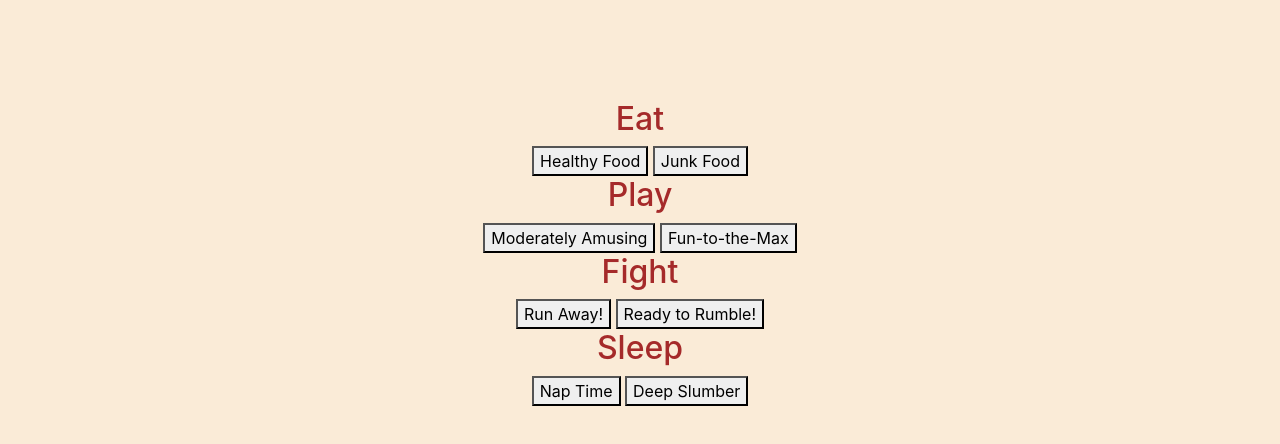
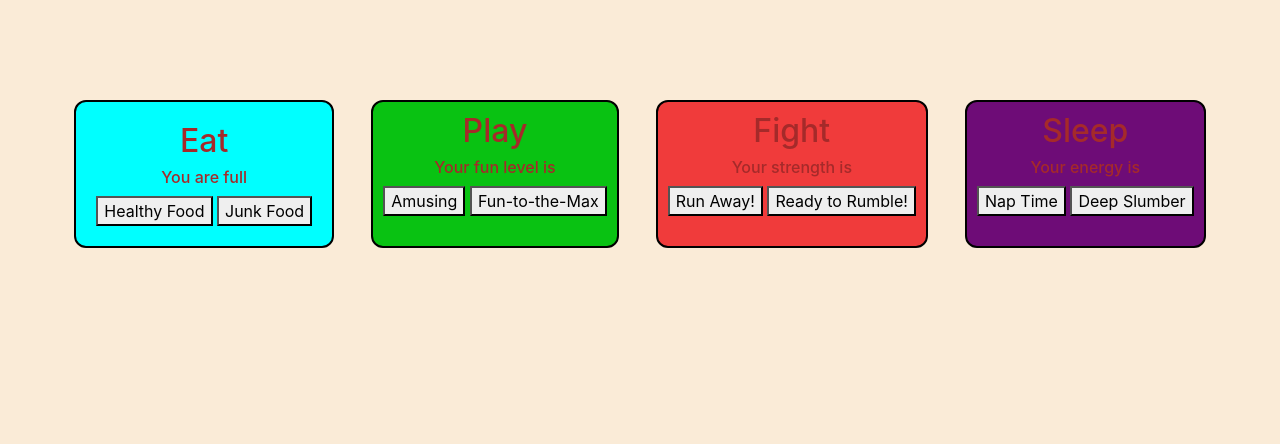
Before and after one commit to wmmcinturff/Tamagotchi, a website built with webpack: page src/index.html in a window 1280 px wide. Built offline with nearby package versions, Linux system fonts and the light colour scheme.

Commit message:
modularizing quads

```diff
--- /dev/null
+++ b/src/javascripts/components/eat.js
@@ -0,0 +1,13 @@
+const eatQuad = () => {
+  const domString = `<div id= 'eatContainer'>
+            <h2 id='eatName'>Eat</h2>
+            <div id='eatScore'>
+            <h6>You are full</h6></div>
+            <div id='eatBtnContainer'>
+              <button type='button' id='healthyBtn' class='healthy-button'>Healthy Food</button>
+              <button type='button' id='junkBtn' class='junk-button'>Junk Food</button></div>
+          </div>`;
+  $('#eat').html(domString);
+};
+
+export default { eatQuad };
--- /dev/null
+++ b/src/javascripts/components/fight.js
@@ -0,0 +1,14 @@
+const fightQuad = () => {
+  const domString = `
+          <div id= 'fightContainer'>
+            <h2 id='fightName'>Fight</h2>
+            <div id='fightScore'>
+              <h6>Your strength is</h6></div>
+            <div id='fightBtnContainer'>
+              <button type='button' id='runBtn' class='button run-button'>Run Away!</button>
+              <button type='button' id='battleBtn' class='battle-button'>Ready to Rumble!</button></div>
+           </div>`;
+  $('#fight').html(domString);
+};
+
+export default { fightQuad };
--- /dev/null
+++ b/src/javascripts/components/play.js
@@ -0,0 +1,13 @@
+const playQuad = () => {
+  const domString = `<div id= 'playContainer'>
+            <h2 id='playName'>Play</h2>
+            <div id='playScore'>
+              <h6>Your fun level is</h6></div>
+            <div id='playBtnContainer'>
+              <button type='button' id='amusingBtn' class='amusing-button'>Amusing</button>
+              <button type='button' id='funBtn' class='fun-button'>Fun-to-the-Max</button></div>
+          </div>`;
+  $('#play').html(domString);
+};
+
+export default { playQuad };
--- a/src/javascripts/components/quadrant.js
+++ b/src/javascripts/components/quadrant.js
@@ -1,48 +1,13 @@
-const fightQuad = () => {
-  $('#fight').html(
-    `<div id= 'fightContainer' class='container fight-container'>
-          <h2 id='fightName' class='header fight-header'>Fight</h2>
-          <div id='fightScore' class='fight-value'></div>
-          <div id='fightBtnContainer'>
-            <button type='button' id='runBtn' class='button run-button'>Run Away!</button>
-            <button type='button' id='battleBtn' class='battle-button'>Ready to Rumble!</button></div>
-        </div>`
-  );
+import eat from './eat';
+import fight from './fight';
+import play from './play';
+import sleep from './sleep';
+
+const quadInit = () => {
+  eat.eatQuad();
+  fight.fightQuad();
+  play.playQuad();
+  sleep.sleepQuad();
 };
 
-const sleepQuad = () => {
-  $('#sleep').html(
-    `<div id= 'sleepContainer' class='container sleep-container'>
-          <h2 id='sleepName' class='header sleep-header'>Sleep</h2>
-          <div id='sleepScore' class='sleep-value'></div>
-          <div id='sleepBtnContainer'>
-            <button type='button' id='napBtn' class='nap-button'>Nap Time</button>
-            <button type='button' id='slumberBtn' class='slumber-button'>Deep Slumber</button></div>
-        </div>`
-  );
-};
-const eatQuad = () => {
-  $('#eat').html(
-    `<div id= 'eatContainer' class='container eat-container'>
-          <h2 id='eatName' class='header eat-header'>Eat</h2>
-          <div id='eatScore' class='eat-value'></div>
-          <div id='eatBtnContainer'>
-            <button type='button' id='healthyBtn' class='healthy-button'>Healthy Food</button>
-            <button type='button' id='junkBtn' class='junk-button'>Junk Food</button></div>
-        </div>`
-  );
-};
-const playQuad = () => {
-  $('#play').html(
-    `<div id= 'playContainer' class='container play-container'>
-          <h2 id='playName' class='header play-header'>Play</h2>
-          <div id='playScore' class='play-value'></div>
-          <div id='playBtnContainer'>
-            <button type='button' id='amusingBtn' class='amusing-button'>Moderately Amusing</button>
-            <button type='button' id='funBtn' class='fun-button'>Fun-to-the-Max</button></div>
-        </div>`
-  );
-};
-export default {
-  fightQuad, sleepQuad, playQuad, eatQuad
-};
+export default { quadInit };
--- /dev/null
+++ b/src/javascripts/components/sleep.js
@@ -0,0 +1,13 @@
+const sleepQuad = () => {
+  const domString = `<div id= 'sleepContainer'>
+            <h2 id='sleepName'>Sleep</h2>
+            <div id='sleepScore'>
+              <h6>Your energy is</h6></div>
+            <div id='sleepBtnContainer'>
+              <button type='button' id='napBtn' class='nap-button'>Nap Time</button>
+              <button type='button' id='slumberBtn' class='slumber-button'>Deep Slumber</button></div>
+          </div>`;
+  $('#sleep').html(domString);
+};
+
+export default { sleepQuad };
--- a/src/javascripts/main.js
+++ b/src/javascripts/main.js
@@ -2,10 +2,7 @@ import '../styles/main.scss';
 import quadrant from './components/quadrant';
 
 const init = () => {
-  quadrant.fightQuad();
-  quadrant.sleepQuad();
-  quadrant.eatQuad();
-  quadrant.playQuad();
+  quadrant.quadInit();
 };
 
 init();
--- /dev/null
+++ b/src/styles/components/quad.scss
@@ -0,0 +1,38 @@
+#app {
+    display: flex;
+    justify-content: space-evenly;
+    flex-direction: row;
+
+};
+#eat {
+    border:solid black 2px;
+    background-color: aqua;
+    border-radius: 12px;
+    padding: 20px;
+    max-width: 100%;
+    height: auto;
+};
+#play {
+    border:solid black 2px;
+    background-color: rgb(9, 194, 18);
+    border-radius: 12px;
+    padding: 10px;
+    max-width: 100%;
+    height: auto;
+};
+#fight {
+    border:solid black 2px;
+    background-color: rgb(240, 59, 59);
+    border-radius: 12px;
+    padding: 10px;
+    max-width: 100%;
+    height: auto;
+};
+#sleep {
+    border:solid black 2px;
+    background-color: rgb(110, 12, 119);
+    border-radius: 12px;
+    padding: 10px;
+    max-width: 100%;
+    height: auto;
+};
--- a/src/styles/main.scss
+++ b/src/styles/main.scss
@@ -1,9 +1,11 @@
 @import "~bootstrap/scss/bootstrap";
 @import "~@fortawesome/fontawesome-free/css/all.min.css";
+
+@import './components/quad.scss';
 
 body {
   background-color: antiquewhite;
   color: brown;
   text-align: center;
   margin-top: 100px;
-}
+};
```
Also changed, not shown: src/index.html (line endings or trailing spaces), src/javascripts/components/button_events.js (added), src/styles/components/index.scss (added).
